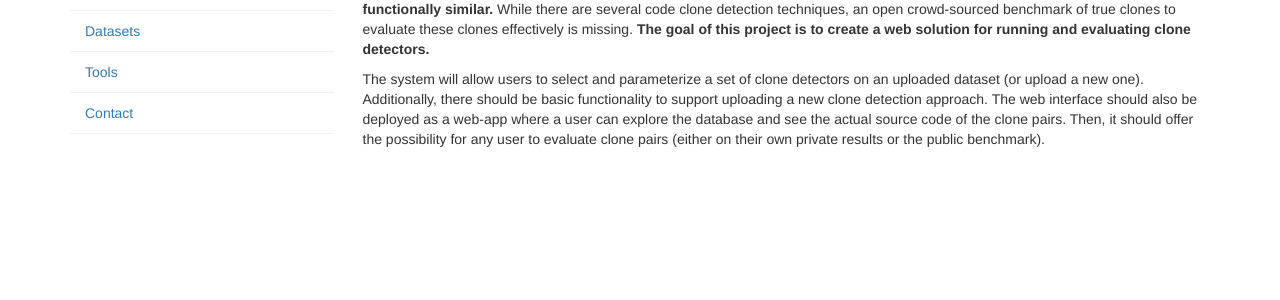
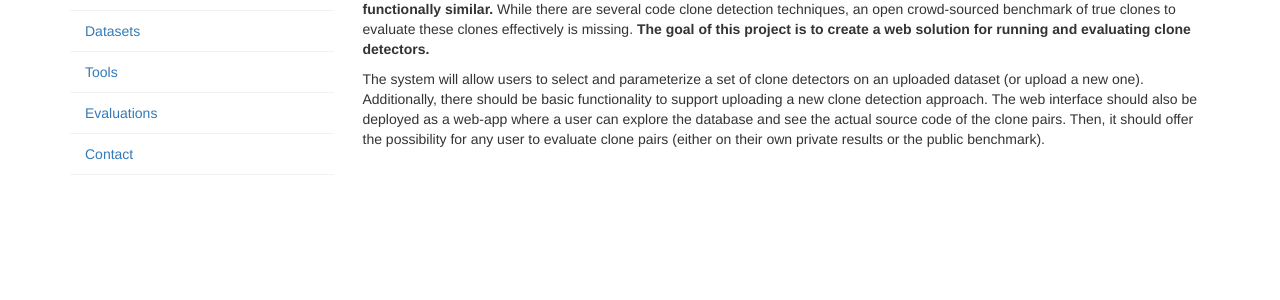
Before and after one commit to hydure/Code-Clones-Benchmark, a PHP site: page /phpmail/CCBHome.php in a window 1280 px wide. Shown: the part 142-442 px from the top of the page. Run offline with PHP 8.4, Linux system fonts and the light colour scheme; the visitor is signed in with stand-in values (Sample User, id 1); data that the repository does not hold is empty; some libraries are stand-ins or nearby versions.

Commit message:
Updated CCBHome.php with evaluate sidebar

```diff
--- a/code/CCBHome.php
+++ b/code/CCBHome.php
@@ -74,6 +74,7 @@ $(document).ready(function() {
               <li><a href="CCBProjects.php">Projects</a></li>
               <li><a href="CCBDatasets.php">Datasets</a></li>
               <li><a href="CCBTools.php">Tools</a></li>
+              <li><a href="evaluate.php">Evaluations</a></li>
               <li><a href="CCBContacts.php">Contact</a></li>
             </ul>
         </div>
```
